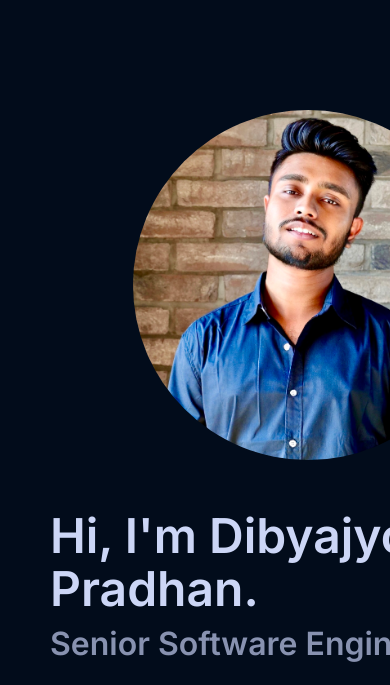
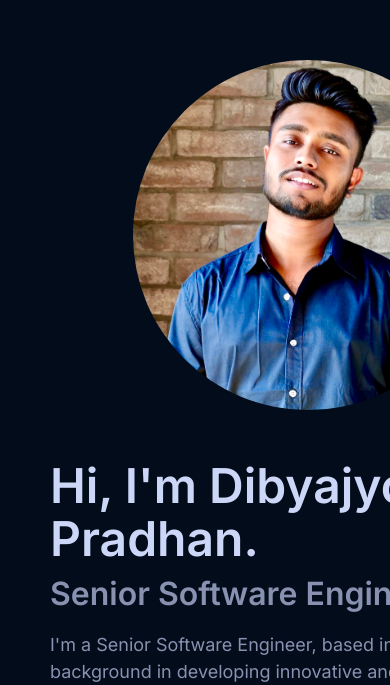
Before and after one commit to pathrabe/websitetest, a React (Create React App) app: page / in a window 390 px wide. Shown: the part 150-835 px from the top of the page. Built offline with nearby package versions, Linux system fonts and the light colour scheme.

Commit message:
Some media queries

```diff
--- a/src/App.js
+++ b/src/App.js
@@ -12,7 +12,6 @@ import theme from "./styles/theme";
 const AppContainer = styled.div`
   display: flex;
   min-height: 100vh;
-  width: 100vw;
 `;
 
 const LeftColumn = styled.div`
@@ -36,6 +35,7 @@ const RightColumn = styled.div`
   padding: 20px;
 
   @media (max-width: 768px) {
+    display: flex;
     margin-left: 0;
     padding: 10px;
   }
--- a/src/components/About.js
+++ b/src/components/About.js
@@ -6,7 +6,7 @@ import { personalInfo } from "../data/data";
 
 const AboutSection = styled.section`
   max-width: 1100px; // Increased by 10%
-  margin: 150px auto 0;
+  margin: 100px auto 0;
   padding: 0 20px;
 
   .content-wrapper {
```
